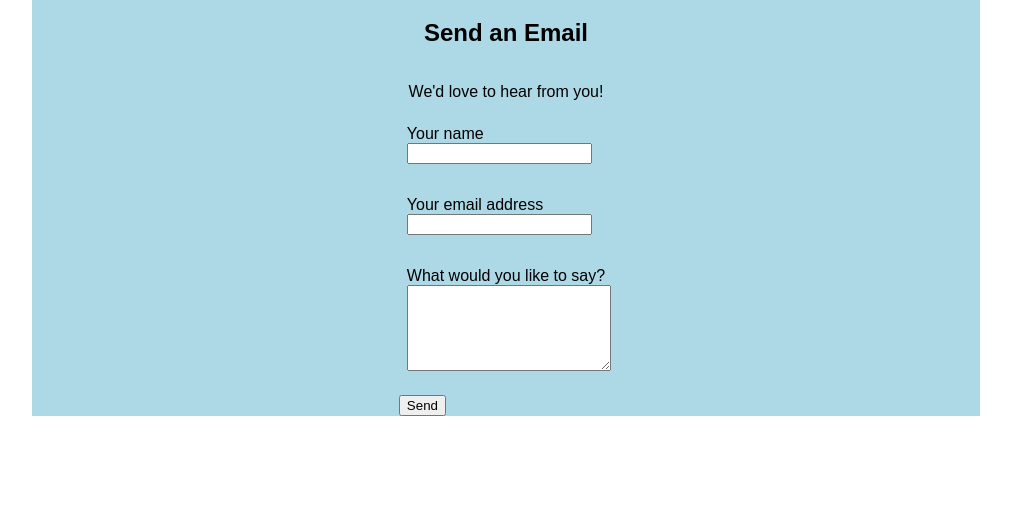
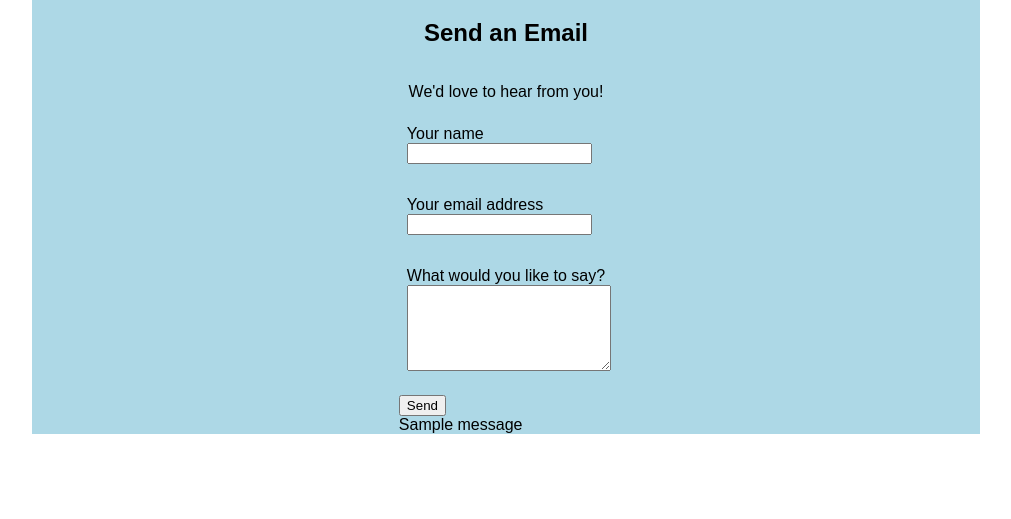
Before and after one commit to ImpendingKataclysm/company_website, a Django app: template main_site/templates/contact.html in a window 1280 px wide. Shown: the part 216-735 px from the top of the page, without its empty margins (134-1145 px from the left). Run offline with Django 3.2, Linux system fonts and the light colour scheme; the template is opened without the code that fills it, so the values that code supplies are empty; tables that the repository leaves empty hold one stand-in row (values such as "Sample post"); one stand-in notice (Sample message) is shown.

Commit message:
Display a thank-you message when the user sends and email via 'Contact' page

```diff
--- a/main_site/templates/contact.html
+++ b/main_site/templates/contact.html
@@ -21,6 +21,13 @@
                 <textarea id="message" name="message"></textarea>
             </div>
             <button type="submit">Send</button>
+            {% if messages %}
+                <div>
+                {% for message in messages %}
+                    {{ message }}
+                {% endfor %}
+                </div>
+            {% endif %}
         </form>
     </div>
 {% endblock %}
--- a/main_site/views.py
+++ b/main_site/views.py
@@ -1,7 +1,7 @@
 from django.shortcuts import render
-from datetime import datetime
 from django.core.mail.message import EmailMessage
 from django.conf import settings
+from django.contrib import messages
 
 from .models import Employee, Email
 from .forms import SendEmailForm
@@ -38,4 +38,8 @@ def contact(request):
                                          to=[settings.EMAIL_HOST_USER])
             # email_message.send()
 
+            # Display a success message in the browser
+            success_message = f"Thanks for reaching out, {sender_name.title()}"
+            messages.success(request, success_message)
+
     return render(request, "contact.html")
```
